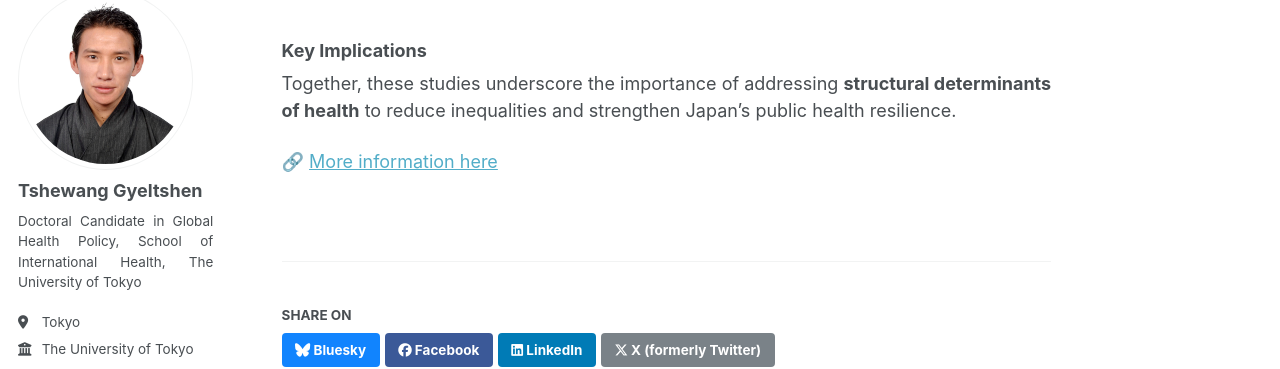
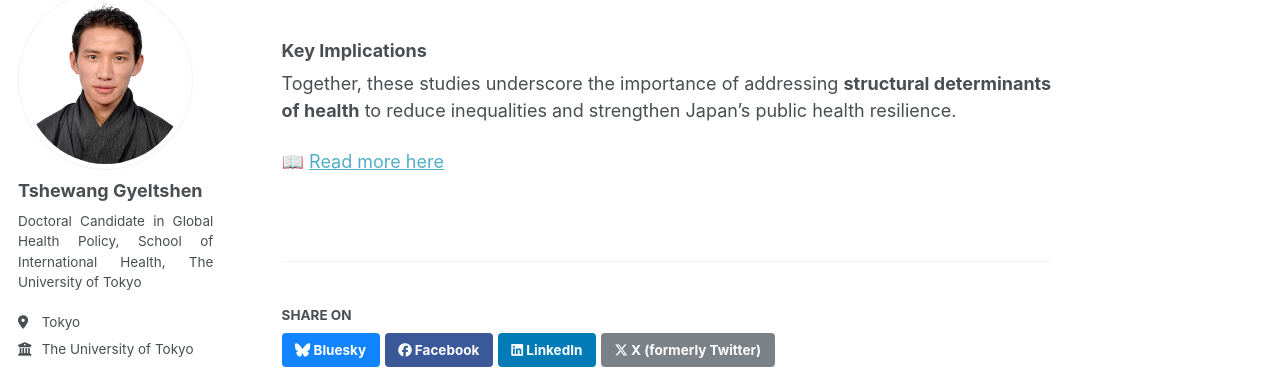
Before and after one commit to tgyeltshen/tgyeltshen.github.io, a Jekyll site: the page built from _talks/2025-07-05-talk-2.md, in a window 1280 px wide and 900 px high, scrolled down 646 px. Shown: the part 109-478 px from the top of the window. Built offline with Jekyll 4.4.1, drawn with Linux system fonts in a browser that asks for light colours; some web fonts are replaced; a script that is not in the unit is left out.

Commit message:
talkpagelinkupdate

```diff
--- a/_talks/2025-07-05-talk-2.md
+++ b/_talks/2025-07-05-talk-2.md
@@ -24,4 +24,4 @@ At the **Kagoshima Data Science Symposium** (July 2025), I delivered an oral pre
 ### Key Implications
 Together, these studies underscore the importance of addressing **structural determinants of health** to reduce inequalities and strengthen Japan’s public health resilience.
 
-🔗 [More information here](https://kdss.org/?page_id=167)
+📖 [Read more here](https://kdss.org/?page_id=167)
```
Also changed, not shown: _talks/2025-03-06-tutorial-1.md (+1 -1 lines).
